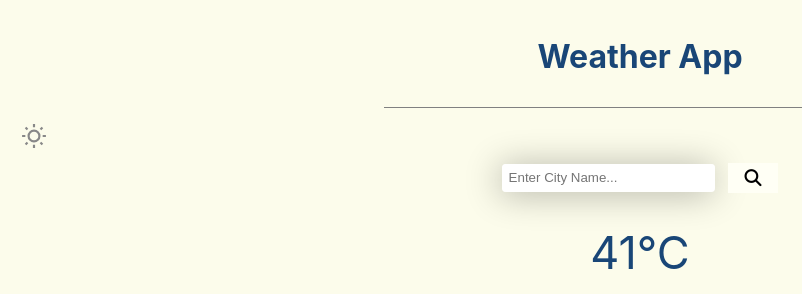
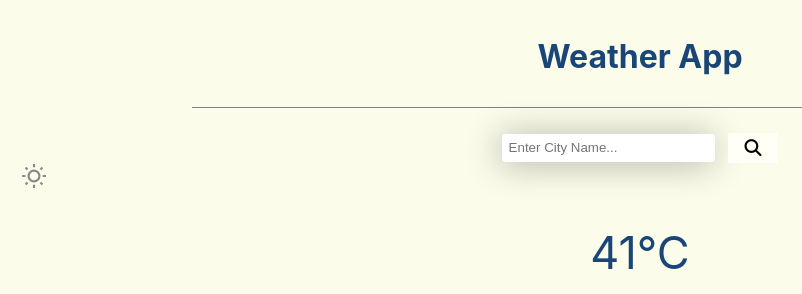
Before and after one commit to nmcev/odin-weather-app, a plain HTML site: page index.html in a window 1280 px wide. Shown: the top 294 px of the page, without its empty margins (0-802 px from the left). Drawn offline with Linux system fonts and the light colour scheme; no server answers.

Commit message:
feat: change the width of header & icon of toggle

```diff
--- a/index.html
+++ b/index.html
@@ -18,9 +18,6 @@
     </header>
 
     <main>
-        <div>
-            <img src="#" id="icon">
-        </div>
         <!-- Search Bar and Form-->
         <div class="searchContainer">
             <form action="#" method="get">
@@ -28,6 +25,7 @@
                 <button class="submitBtn" type="submit"><i class="fas fa-search"></i></button>
 
             </form>
+            <img src="#" id="icon">
         </div>
 
 
--- a/style.css
+++ b/style.css
@@ -18,7 +18,7 @@ body {
     justify-content: center;
     align-items: center;
     flex-wrap: wrap;
-    width: 40%;
+    width: 70%;
     min-height: auto;
     box-sizing: border-box;
     position: relative;
```
